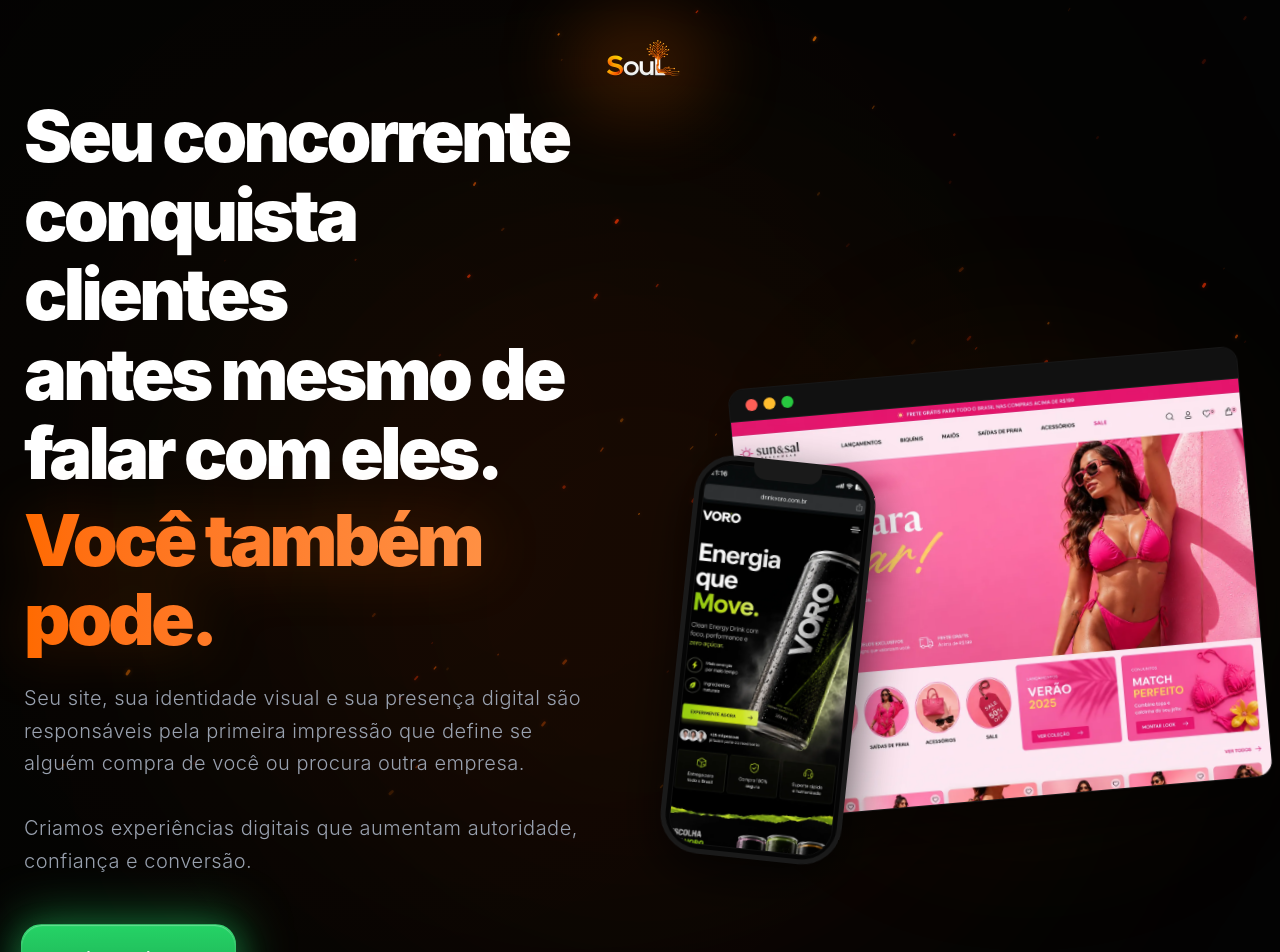
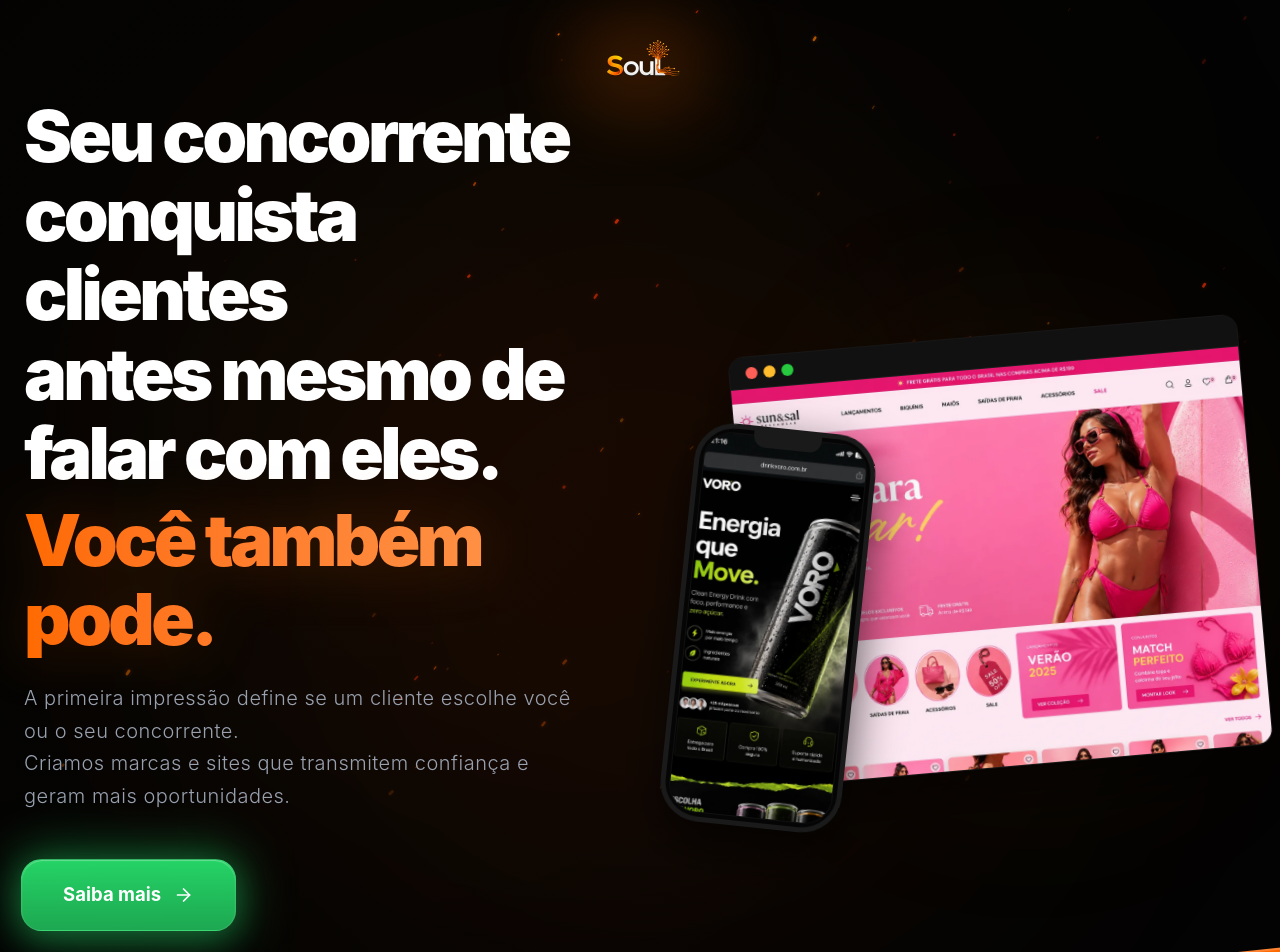
Before and after one commit to manSAdioca/Soul-Design, a React (Vite) app: page / in a window 1280 px wide. Shown: the top 952 px of the page. Built offline with nearby package versions, Linux system fonts and the light colour scheme.

Commit message:
chore: refina subtitulo do Hero com texto mais conciso

```diff
--- a/src/components/Hero.jsx
+++ b/src/components/Hero.jsx
@@ -205,8 +205,7 @@ export default function Hero() {
             ref={subheadRef}
             className="text-lg sm:text-xl text-gray-400 font-light leading-relaxed mb-12 max-w-[90%] lg:max-w-none tracking-wide"
           >
-            Seu site, sua identidade visual e sua presença digital são responsáveis pela primeira impressão que define se alguém compra de você ou procura outra empresa.<br/><br/>
-            Criamos experiências digitais que aumentam autoridade, confiança e conversão.
+            A primeira impressão define se um cliente escolhe você ou o seu concorrente.<br className="hidden md:block"/> Criamos marcas e sites que transmitem confiança e geram mais oportunidades.
           </h2>
 
           <div ref={ctaRef} className="flex flex-col items-center lg:items-start gap-4 mb-14 w-full sm:w-auto relative">
```
